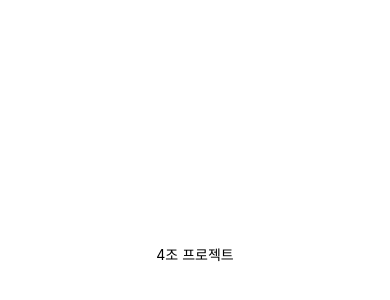
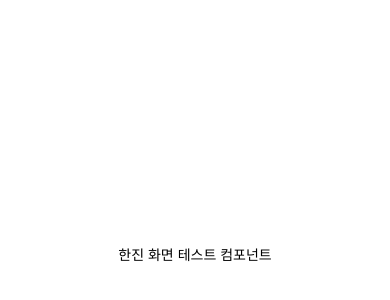
Before and after one commit to jin-101/AssetManager-Frontend, a React Native app in the folder assetManager/: screen / in a window 390 px wide. Shown: the part 168-468 px from the top of the page. Built offline with nearby package versions, Linux system fonts and the light colour scheme.

Commit message:
test: test 예시 화면 추가

```diff
--- a/assetManager/App.js
+++ b/assetManager/App.js
@@ -1,20 +1,9 @@
-import { StatusBar } from "expo-status-bar";
-import { StyleSheet, Text, View } from "react-native";
+import Jin from "./components/Jin";
 
 export default function App() {
   return (
-    <View style={styles.container}>
-      <Text>4조 프로젝트</Text>
-      <StatusBar style="auto" />
-    </View>
+    <>
+      <Jin />
+    </>
   );
 }
-
-const styles = StyleSheet.create({
-  container: {
-    flex: 1,
-    backgroundColor: "#fff",
-    alignItems: "center",
-    justifyContent: "center",
-  },
-});
--- /dev/null
+++ b/assetManager/components/Jin.jsx
@@ -0,0 +1,22 @@
+import { StatusBar } from "expo-status-bar";
+import React from "react";
+import { StyleSheet, Text, View } from "react-native";
+
+function Jin(props) {
+  return (
+    <View style={styles.container}>
+      <Text>한진 화면 테스트 컴포넌트</Text>
+      <StatusBar style="auto" />
+    </View>
+  );
+}
+
+const styles = StyleSheet.create({
+  container: {
+    flex: 1,
+    backgroundColor: "#fff",
+    alignItems: "center",
+    justifyContent: "center",
+  },
+});
+export default Jin;
```
